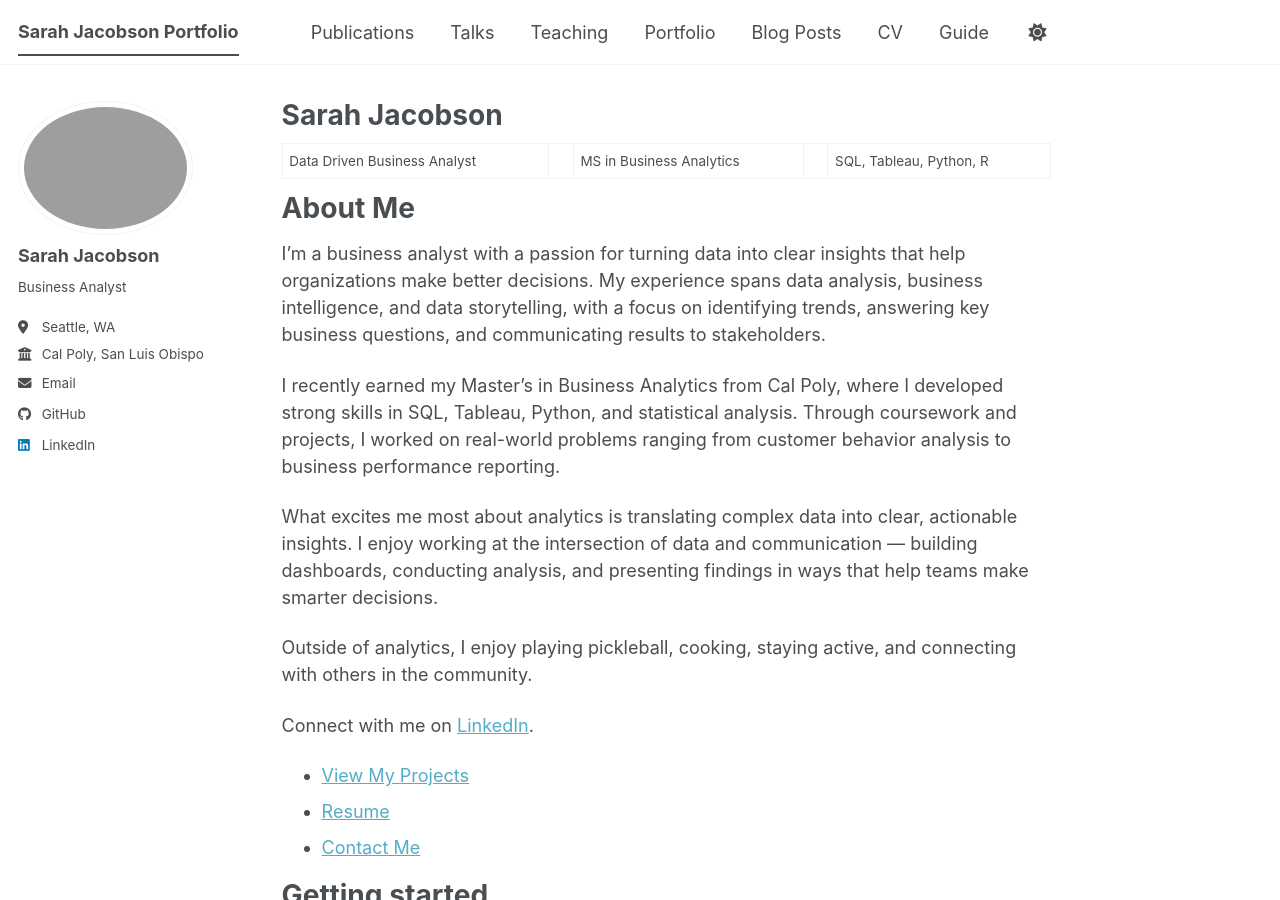
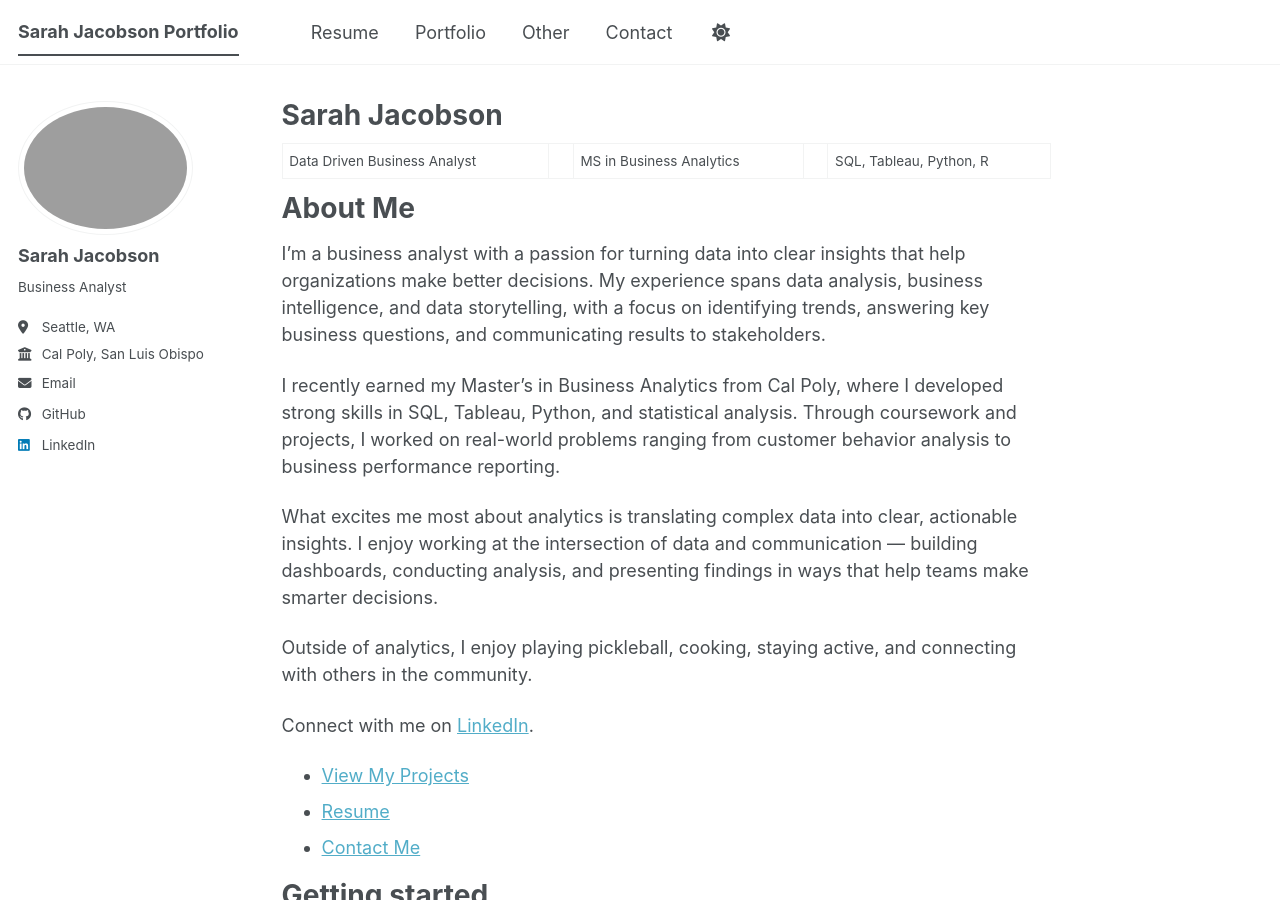
Before and after one commit to sarahjacobson123/sarahjacobson123.github.io, a Jekyll site: the page built from _pages/about.md, in a window 1280 px wide and 900 px high. Built offline with Jekyll 4.4.1, drawn with Linux system fonts in a browser that asks for light colours; a script bundle is joined from its source files by our own code; library files that are not in the unit come from our copies.

Commit message:
Update navigation links in navigation.yml

```diff
--- a/_data/navigation.yml
+++ b/_data/navigation.yml
@@ -8,26 +8,26 @@
 #      Markdown formatted page while the second is generated using JSON.
 
 main:
-  - title: "Publications"
-    url: /publications/
-
-  - title: "Talks"
-    url: /talks/
-
-  - title: "Teaching"
-    url: /teaching/
+  - title: "Resume"
+    url: /resume/
 
   - title: "Portfolio"
     url: /portfolio/
 
-  - title: "Blog Posts"
-    url: /year-archive/
+  - title: "Other"
+    url: /other/
 
-  - title: "CV"
-    url: /cv/
+  - title: "Contact"
+    url: /contact/
+
+  # - title: "Blog Posts"
+  #   url: /year-archive/
+
+  # - title: "CV"
+  #   url: /cv/
 
   # - title: "CV"
   #   url: /cv-json/
 
-  - title: "Guide"
-    url: /markdown/
+  # - title: "Guide"
+  #  url: /markdown/
```
